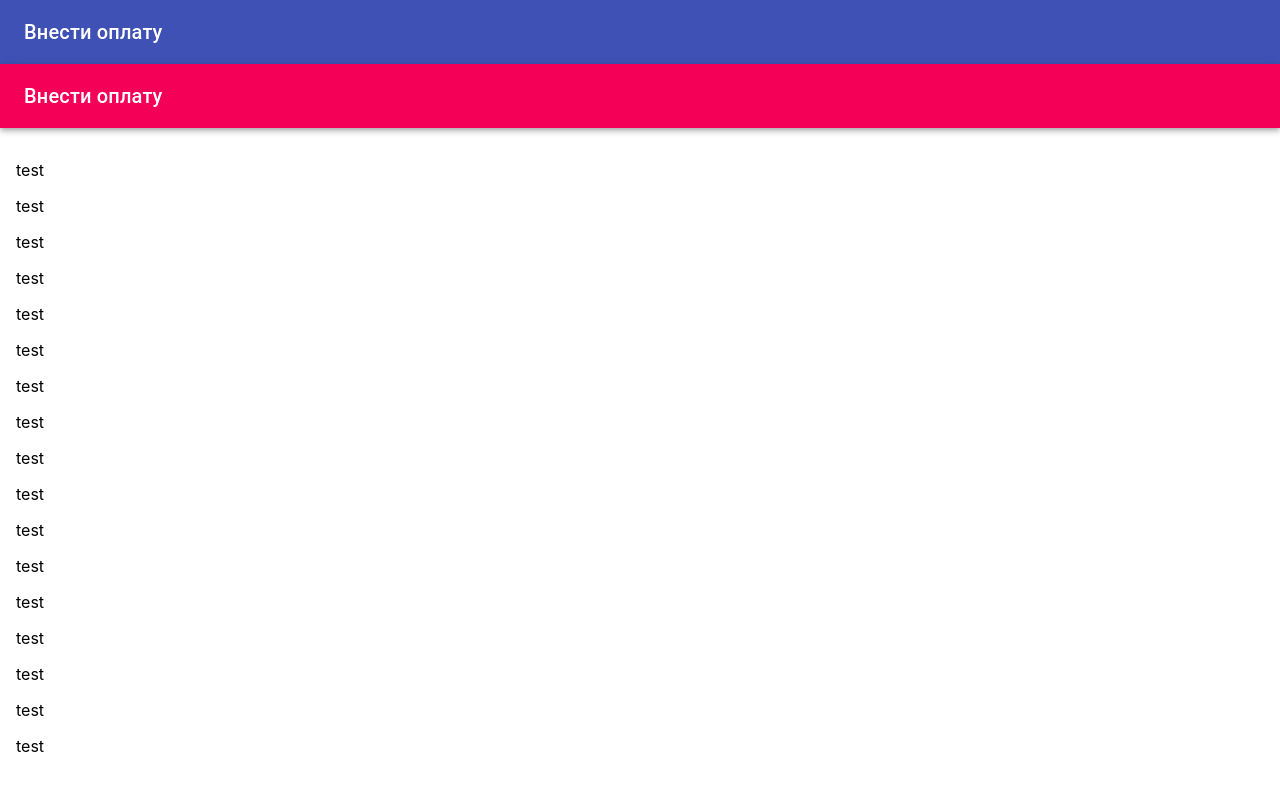
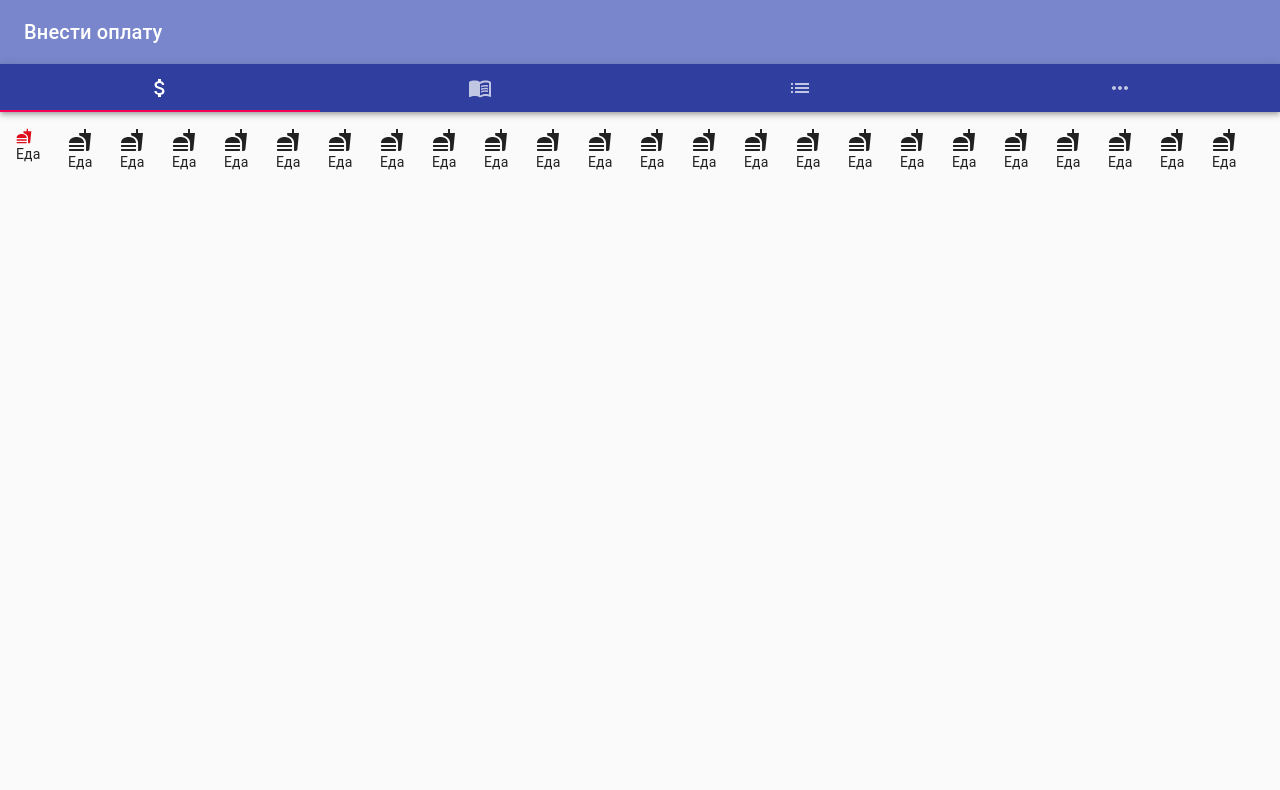
Before and after one commit to nismaxim82/money-logger-app, a React (Create React App) app: page / in a window 1280 px wide. Shown: the top 790 px of the page. Built offline with nearby package versions, Linux system fonts and the light colour scheme.

Commit message:
add menu tabs

```diff
--- a/src/App.module.css
+++ b/src/App.module.css
@@ -1,11 +1,12 @@
 .page {
+  height: 100%;
   display: flex;
   flex-direction: column;
-  flex: 1;
 }
 
 .body {
   flex: 1;
+  overflow: auto;
 }
 
 .headerTitle {
--- a/src/App.tsx
+++ b/src/App.tsx
@@ -1,15 +1,25 @@
 import {
   AppBar,
   createStyles,
+  CssBaseline,
   IconButton,
   makeStyles,
+  Tab,
+  Tabs,
   Theme,
   Toolbar,
   Typography
 } from '@material-ui/core';
+import {
+  AttachMoney as AttachMoneyIcon,
+  List as ListIcon,
+  MenuBook as MenuBookIcon,
+  MoreHoriz as MoreHorizIcon
+} from '@material-ui/icons';
 import { Provider } from 'mobx-react';
 import React from 'react';
 import classes from './App.module.css';
+import CashPanel from './components/CashPanel/CashPanel';
 import store from './stores';
 
 const useStyles = makeStyles((theme: Theme) =>
@@ -20,15 +30,35 @@ const useStyles = makeStyles((theme: Theme) =>
     menuButton: {
       marginLeft: theme.spacing(2),
     },
+    firstBar: {
+      background: theme.palette.primary.light,
+    },
+    secondBar: {
+      background: theme.palette.primary.dark,
+    },
   })
 );
 
-function App() {
+const App = () => {
   const styles = useStyles();
+
+  const [value, setValue] = React.useState(0);
+  const menuTabChanged = (event: any, newValue: number) => {
+    setValue(newValue);
+  };
+
+  const menuTabProps = (name: string) => {
+    return {
+      id: `menu-tab-${name}`,
+      'aria-controls': `menu-tab-${name}`,
+    };
+  };
+
   return (
     <Provider store={store}>
+      <CssBaseline />
       <div className={classes.page}>
-        <AppBar position="static">
+        <AppBar position="static" className={styles.firstBar}>
           <Toolbar>
             <Typography variant="h6" className={classes.headerTitle}>
               Внести оплату
@@ -41,41 +71,25 @@ function App() {
             />
           </Toolbar>
         </AppBar>
-        <AppBar position="static" color="secondary">
-          <Toolbar>
-            <Typography variant="h6" className={classes.headerTitle}>
-              Внести оплату
-            </Typography>
-            <IconButton
-              edge="start"
-              className={classes.menuButton}
-              color="inherit"
-              aria-label="menu"
-            />
-          </Toolbar>
+        <AppBar position="static" color="primary" className={styles.secondBar}>
+          <Tabs
+            value={value}
+            onChange={menuTabChanged}
+            aria-label="menu tabs"
+            variant="fullWidth"
+          >
+            <Tab {...menuTabProps('cash')} icon={<AttachMoneyIcon />} />
+            <Tab {...menuTabProps('last-records')} icon={<MenuBookIcon />} />
+            <Tab {...menuTabProps('types')} icon={<ListIcon />} />
+            <Tab {...menuTabProps('menu')} icon={<MoreHorizIcon />} />
+          </Tabs>
         </AppBar>
         <div className={[classes.body, styles.body].join(' ')}>
-          <p>test</p>
-          <p>test</p>
-          <p>test</p>
-          <p>test</p>
-          <p>test</p>
-          <p>test</p>
-          <p>test</p>
-          <p>test</p>
-          <p>test</p>
-          <p>test</p>
-          <p>test</p>
-          <p>test</p>
-          <p>test</p>
-          <p>test</p>
-          <p>test</p>
-          <p>test</p>
-          <p>test</p>
+          <CashPanel value={value} />
         </div>
       </div>
     </Provider>
   );
-}
+};
 
 export default App;
--- /dev/null
+++ b/src/components/CashPanel/CashPanel.module.css
@@ -0,0 +1,10 @@
+.tabPanel {
+  display: flex;
+  flex-wrap: wrap;
+}
+
+.card {
+  flex: 1;
+  display: flex;
+  flex-direction: column;
+}
--- /dev/null
+++ b/src/components/CashPanel/CashPanel.tsx
@@ -0,0 +1,135 @@
+import { Box, createStyles, makeStyles, Theme } from '@material-ui/core';
+import { Fastfood as FastfoodIcon } from '@material-ui/icons';
+import React from 'react';
+import TabPanel from '../TabPanel/TabPanel';
+import classes from './CashPanel.module.css';
+
+const useStyles = makeStyles((theme: Theme) =>
+  createStyles({
+    card: {
+      fontSize: theme.typography.h1.fontSize,
+    },
+    foodIcon: {
+      color: '#dd0f1d',
+      fontSize: theme.typography.body1.fontSize,
+    },
+  })
+);
+
+interface IProps {
+  value: number;
+}
+
+const CashPanel = (props: IProps) => {
+  const { value } = props;
+  const styles = useStyles();
+
+  return (
+    <TabPanel
+      id="menu-tab-panel"
+      labelledby="menu-tab-panel"
+      value={value}
+      index={0}
+      other={{ className: classes.tabPanel }}
+    >
+      <Box className={classes.card}>
+        <FastfoodIcon className={styles.foodIcon} />
+        <div>Еда</div>
+      </Box>
+      <Box className={classes.card}>
+        <FastfoodIcon className={classes.foodIcon} />
+        <div>Еда</div>
+      </Box>
+      <Box className={classes.card}>
+        <FastfoodIcon className={classes.foodIcon} />
+        <div>Еда</div>
+      </Box>
+      <Box className={classes.card}>
+        <FastfoodIcon className={classes.foodIcon} />
+        <div>Еда</div>
+      </Box>
+      <Box className={classes.card}>
+        <FastfoodIcon className={classes.foodIcon} />
+        <div>Еда</div>
+      </Box>
+      <Box className={classes.card}>
+        <FastfoodIcon className={classes.foodIcon} />
+        <div>Еда</div>
+      </Box>
+      <Box className={classes.card}>
+        <FastfoodIcon className={classes.foodIcon} />
+        <div>Еда</div>
+      </Box>
+      <Box className={classes.card}>
+        <FastfoodIcon className={classes.foodIcon} />
+        <div>Еда</div>
+      </Box>
+      <Box className={classes.card}>
+        <FastfoodIcon className={classes.foodIcon} />
+        <div>Еда</div>
+      </Box>
+      <Box className={classes.card}>
+        <FastfoodIcon className={classes.foodIcon} />
+        <div>Еда</div>
+      </Box>
+      <Box className={classes.card}>
+        <FastfoodIcon className={classes.foodIcon} />
+        <div>Еда</div>
+      </Box>
+      <Box className={classes.card}>
+        <FastfoodIcon className={classes.foodIcon} />
+        <div>Еда</div>
+      </Box>
+      <Box className={classes.card}>
+        <FastfoodIcon className={classes.foodIcon} />
+        <div>Еда</div>
+      </Box>
+      <Box className={classes.card}>
+        <FastfoodIcon className={classes.foodIcon} />
+        <div>Еда</div>
+      </Box>
+      <Box className={classes.card}>
+        <FastfoodIcon className={classes.foodIcon} />
+        <div>Еда</div>
+      </Box>
+      <Box className={classes.card}>
+        <FastfoodIcon className={classes.foodIcon} />
+        <div>Еда</div>
+      </Box>
+      <Box className={classes.card}>
+        <FastfoodIcon className={classes.foodIcon} />
+        <div>Еда</div>
+      </Box>
+      <Box className={classes.card}>
+        <FastfoodIcon className={classes.foodIcon} />
+        <div>Еда</div>
+      </Box>
+      <Box className={classes.card}>
+        <FastfoodIcon className={classes.foodIcon} />
+        <div>Еда</div>
+      </Box>
+      <Box className={classes.card}>
+        <FastfoodIcon className={classes.foodIcon} />
+        <div>Еда</div>
+      </Box>
+      <Box className={classes.card}>
+        <FastfoodIcon className={classes.foodIcon} />
+        <div>Еда</div>
+      </Box>
+      <Box className={classes.card}>
+        <FastfoodIcon className={classes.foodIcon} />
+        <div>Еда</div>
+      </Box>
+      <Box className={classes.card}>
+        <FastfoodIcon className={classes.foodIcon} />
+        <div>Еда</div>
+      </Box>
+      <Box className={classes.card}>
+        <FastfoodIcon className={classes.foodIcon} />
+        <div>Еда</div>
+      </Box>
+    </TabPanel>
+  );
+};
+
+export default CashPanel;
--- /dev/null
+++ b/src/components/TabPanel/TabPanel.tsx
@@ -0,0 +1,27 @@
+import React from 'react';
+
+interface IProps {
+  children: any;
+  id: string;
+  labelledby: string;
+  value: number;
+  index: number;
+  other?: any;
+}
+
+const TabPanel = (props: IProps) => {
+  const { children, id, labelledby, value, index, other } = props;
+  return (
+    <div
+      role="tabpanel"
+      hidden={value !== index}
+      id={`${id}-${index}`}
+      aria-labelledby={`${labelledby}-${index}`}
+      {...other}
+    >
+      {value === index && children}
+    </div>
+  );
+};
+
+export default TabPanel;
--- a/src/index.css
+++ b/src/index.css
@@ -1,3 +1,7 @@
+html, body {
+  height: 100%;
+}
+
 body {
   margin: 0;
   font-family: -apple-system, BlinkMacSystemFont, 'Segoe UI', 'Roboto', 'Oxygen',
@@ -11,3 +15,7 @@ code {
   font-family: source-code-pro, Menlo, Monaco, Consolas, 'Courier New',
     monospace;
 }
+
+#root {
+  height: 100%;
+}
```
Also changed, not shown: src/models/Enum.ts (added, +7 -0 lines), src/components/TabPanel/TabPanel.module.css (added), 1 other file (tests, documents, lock files or other folders).
